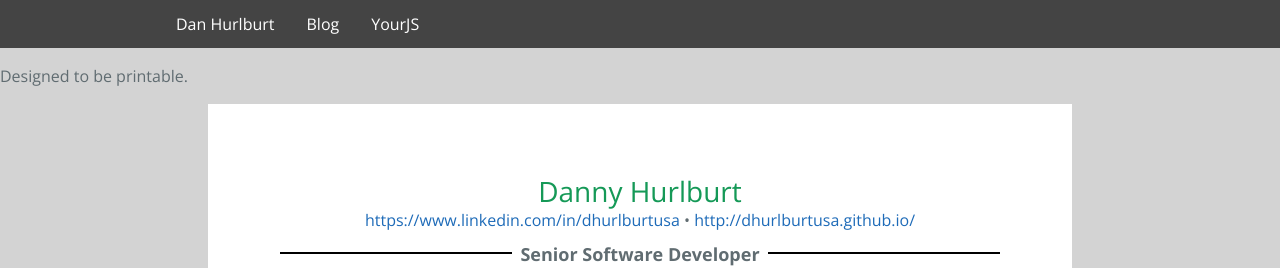
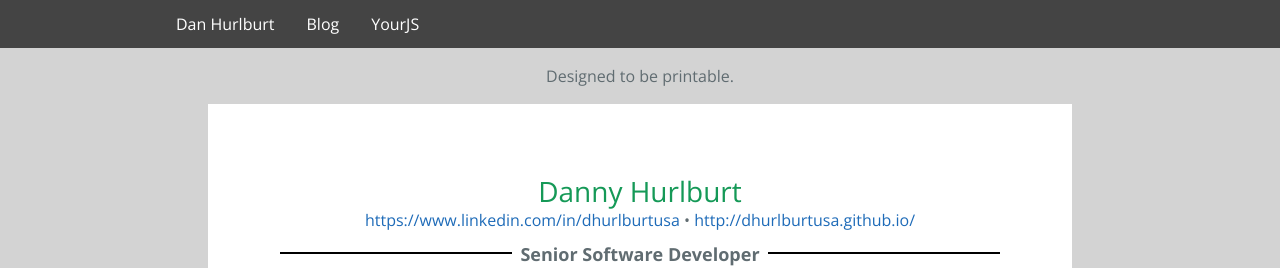
Before and after one commit to dhurlburtusa/dhurlburtusa.github.io, a Jekyll site: the page built from resume/index.html, in a window 1280 px wide. Shown: the top 268 px of the page. Built offline with Jekyll 4.4.1, drawn with Linux system fonts in a browser that asks for light colours.

Commit message:
Center Note

```diff
--- a/resume/index.html
+++ b/resume/index.html
@@ -98,7 +98,7 @@ doc:
 {% include OldBrowserWarning.html %}
 {% include NoScriptWarning.html %}
 
-<p class="print-none">Designed to be printable.</p>
+<p class="center  print-none">Designed to be printable.</p>
 <section class="Main" id="main">
   <div class="Main-bd" id="mainBd">
     <article class="Resume">
```
